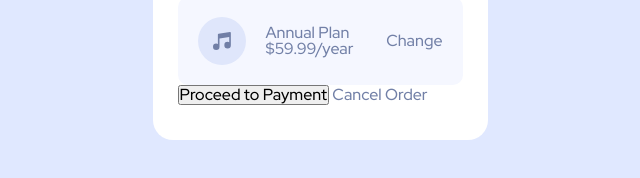
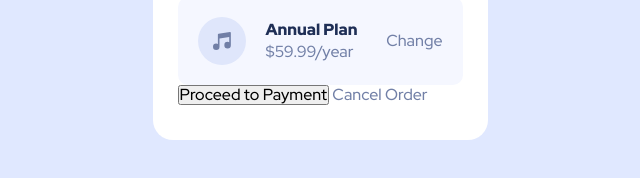
Before and after one commit to SuperSonic57/fem-order-summary-component, a website: page index.html in a window 1280 px wide. Shown: the part 498-676 px from the top of the page, 320-960 px from the left. Drawn offline with Linux system fonts and the light colour scheme.

Commit message:
Add styling to plan info

```diff
--- a/sass/modules/_component.sass
+++ b/sass/modules/_component.sass
@@ -28,3 +28,8 @@
 				display: flex
 				align-items: center
 				gap: 20px
+				.plan-info
+					line-height: 1.4
+					h2
+						color: $clr-dark-blue
+						font-weight: $fw-black
```
Also changed, not shown: css/style.css, 1 other file.
